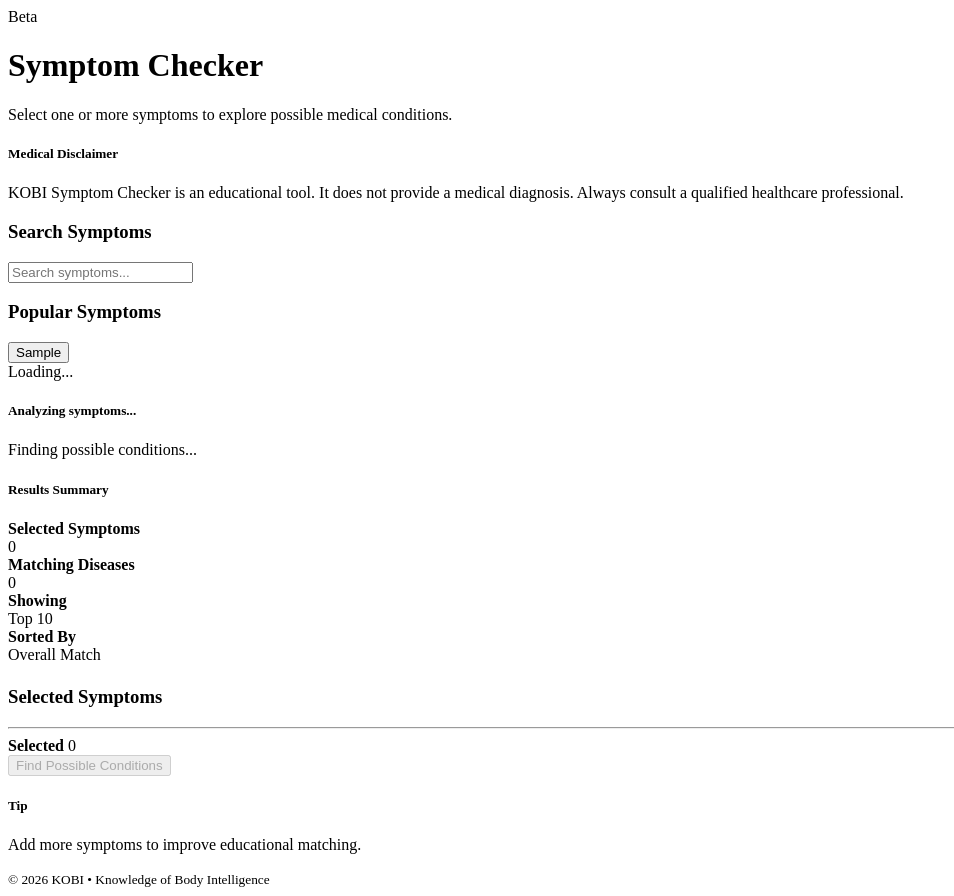
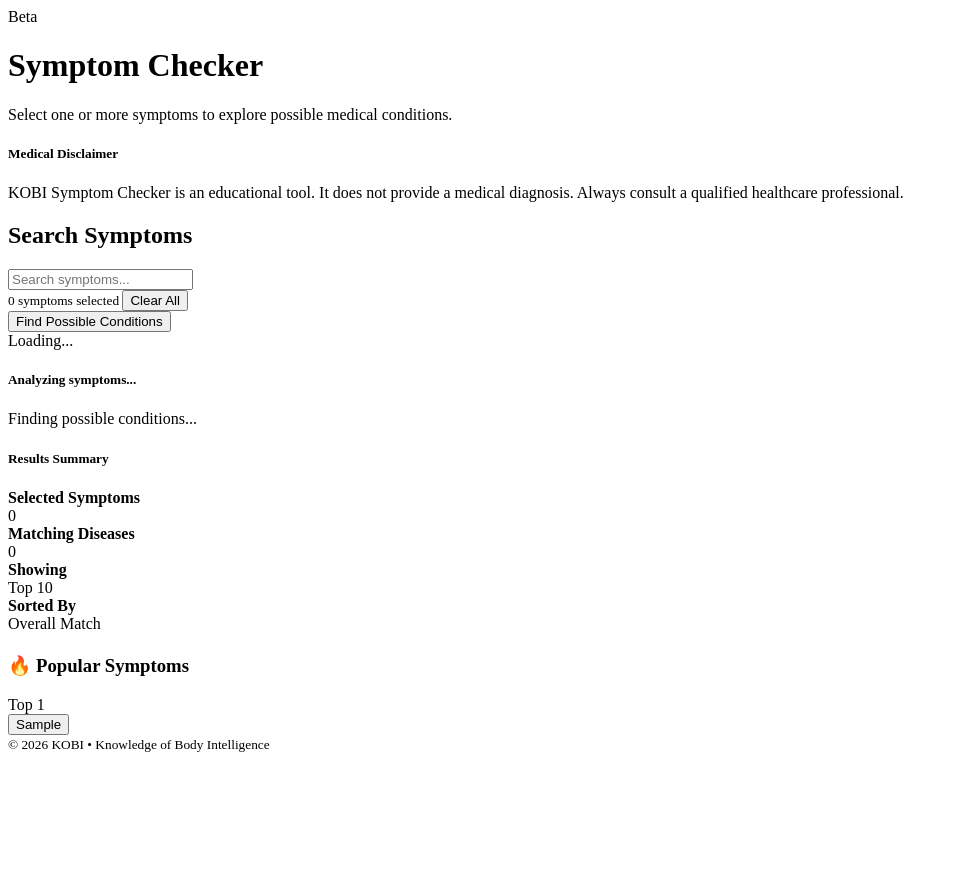
Before and after one commit to mcaphpacc-cyber/kobi, a PHP site: the page made by app/Views/symptom-checker/index.php in a window 1280 px wide. Shown: the whole page, without its empty margins (0-954 px from the left). After the commit the page ends 752 px from the top, so only its background shows below. Run offline with PHP 8.4, Linux system fonts and the light colour scheme; the template is opened without the code that fills it: most values are stand-ins (such as "Sample title", 1, 10 or a date in 2020); data that the repository does not hold is empty.

Commit message:
KOBI Core v0.3.1 – Enhanced Symptom Search (Completed)

```diff
--- a/app/Controllers/SymptomCheckerController.php
+++ b/app/Controllers/SymptomCheckerController.php
@@ -71,6 +71,8 @@
             explode(',', $ids)
         );
 
+        $this->service->recordSearch($symptomIds);
+
         $results = $this->service->match($symptomIds);
 
         header('Content-Type: application/json');
--- a/app/Views/symptom-checker/index.php
+++ b/app/Views/symptom-checker/index.php
@@ -42,58 +42,88 @@
 
                 <div class="card-body">
 
-                    <h3 class="mb-3">
+                    <h2 class="h3 mb-3">
+
                         Search Symptoms
-                    </h3>
 
-                    <input
-                        id="symptomSearch"
-                        type="text"
-                        class="form-control"
-                        placeholder="Search symptoms...">
+                    </h2>
 
-                    <!-- Suggestions -->
+                    <div class="search-wrapper">
+
+                        <div
+                            id="tagInput"
+                            class="tag-input">
+
+                            <div
+                                id="selectedTags"
+                                class="tag-list">
+                            </div>
+
+                            <input
+                                id="symptomSearch"
+                                type="text"
+                                autocomplete="off"
+                                placeholder="Search symptoms..."
+                                class="tag-search">
+
+                        </div>
+                        <div class="search-area">
+                            <div
+                                id="searchResults"
+                                class="search-results">
+                            </div>
+                        </div>
+
+                    </div>
                     <div
-                        id="searchResults"
-                        class="list-group mt-2">
+                        id="recentSearches"
+                        class="mt-3 d-none">
+
                     </div>
+
+                <div
+                    class="d-flex justify-content-between align-items-center mt-3">
+
+                    <small
+                        id="selectedCounter"
+                        class="text-muted">
+
+                        0 symptoms selected
+
+                    </small>
+
+                    <button
+
+                        id="clearSymptoms"
+
+                        class="btn btn-sm btn-outline-danger d-none">
+
+                        <i class="bi bi-trash"></i>
+
+                        Clear All
+
+                    </button>
+
+                </div>
+                <div class="mt-3">
+
+                    <button
+                        id="findConditions"
+                        class="btn btn-primary w-100">
+
+                        <i class="bi bi-search me-2"></i>
+
+                        Find Possible Conditions
+
+                    </button>
+
+                </div>
 
                 </div>
 
             </div>
 
-            <!-- Popular Symptoms -->
-            <div class="card shadow-sm mb-4">
 
-                <div class="card-body">
-
-                    <h3 class="mb-3">
-                        Popular Symptoms
-                    </h3>
-
-                    <div
-                        id="popularSymptoms"
-                        class="d-flex flex-wrap gap-2">
-
-                        <?php foreach ($popularSymptoms as $symptom): ?>
-
-                            <button
-                                type="button"
-                                class="btn btn-outline-primary symptom-chip"
-                                data-id="<?= $symptom['id'] ?>"
-                                data-name="<?= htmlspecialchars($symptom['symptom_en']) ?>">
-
-                                <?= htmlspecialchars($symptom['symptom_en']) ?>
-
-                            </button>
-
-                        <?php endforeach; ?>
-
-                    </div>
-
-                </div>
-
-            </div>
             <div
                 id="loadingState"
                 class="alert alert-primary d-none text-center my-4">
@@ -195,82 +225,64 @@
         </div>
 
         <!-- RIGHT COLUMN -->
-        <div class="col-lg-4">
+        <!-- Popular Symptoms -->
+         <div class="col-lg-4">
+            <div class="card shadow-sm mb-4">
 
-            <div class="sticky-top" style="top:20px;">
+                <div class="card-body">
 
-                <!-- Selected Symptoms -->
-                <div class="card shadow-sm mb-3">
+                    <div class="d-flex justify-content-between align-items-center mb-3">
 
-                    <div class="card-body">
+                        <h3 class="h3 mb-0">
 
-                        <h3 class="mb-3">
-                            Selected Symptoms
+                            🔥 Popular Symptoms
+
                         </h3>
 
-                        <div id="selectedSymptoms"></div>
+                        <span
+                            class="badge bg-primary"
+                            id="popularCount">
 
-                        <hr>
+                            <?= 'Top ' . count($popularSymptoms) ?>
 
-                        <div class="d-flex justify-content-between">
+                        </span>
 
-                            <strong>Selected</strong>
+                    </div>
 
-                            <span
-                                id="symptomCounter"
-                                class="badge bg-primary">
+                    <?php if (!empty($popularSymptoms)): ?>
 
-                                0
+                        <div class="d-flex flex-wrap gap-2">
 
-                            </span>
+                            <?php foreach ($popularSymptoms as $symptom): ?>
+
+                                <button
+                                    type="button"
+                                    class="btn btn-outline-primary popular-symptom"
+                                    data-id="<?= $symptom['id'] ?>"
+                                    data-name="<?= htmlspecialchars($symptom['symptom_en']) ?>">
+
+                                    <?= htmlspecialchars($symptom['symptom_en']) ?>
+
+                                </button>
+
+                            <?php endforeach; ?>
 
                         </div>
 
-                        <button
-                            id="findConditions"
-                            class="btn btn-primary w-100 mt-3"
-                            disabled>
+                    <?php else: ?>
 
-                            Find Possible Conditions
+                        <div class="text-muted">
 
-                        </button>
+                            No popular symptoms available.
 
-                    </div>
+                        </div>
 
-                </div>
-
-                <!-- Tips -->
-                <div class="card shadow-sm mb-3">
-
-                    <div class="card-body">
-
-                        <h5>
-
-                            Tip
-
-                        </h5>
-
-                        <p class="text-muted mb-0">
-
-                            Add more symptoms to improve educational matching.
-
-                        </p>
-
-                    </div>
-
-                </div>
-
-                <!-- Future Emergency Placeholder -->
-                <div
-                    id="emergencyWarning"
-                    class="alert alert-danger d-none">
+                    <?php endif; ?>
 
                 </div>
 
             </div>
-
         </div>
-
     </div>
 
 </div>
```
Also changed, not shown: app/Repositories/SymptomRepository.php (+24 -2 lines), app/Services/SymptomCheckerService.php (+8 -0 lines), public/assets/css/symptom-checker.css, public/assets/js/symptom-checker.js.
